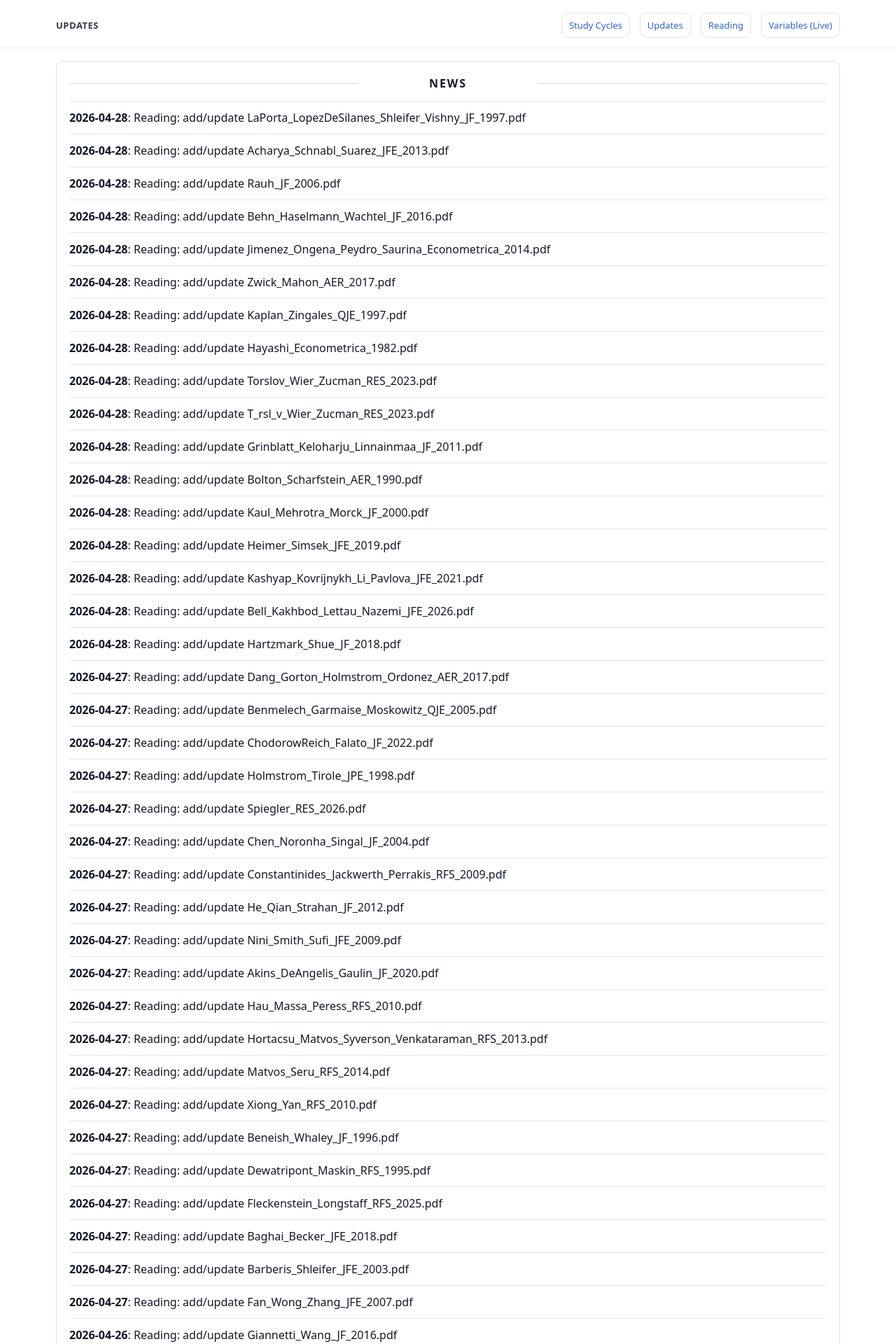
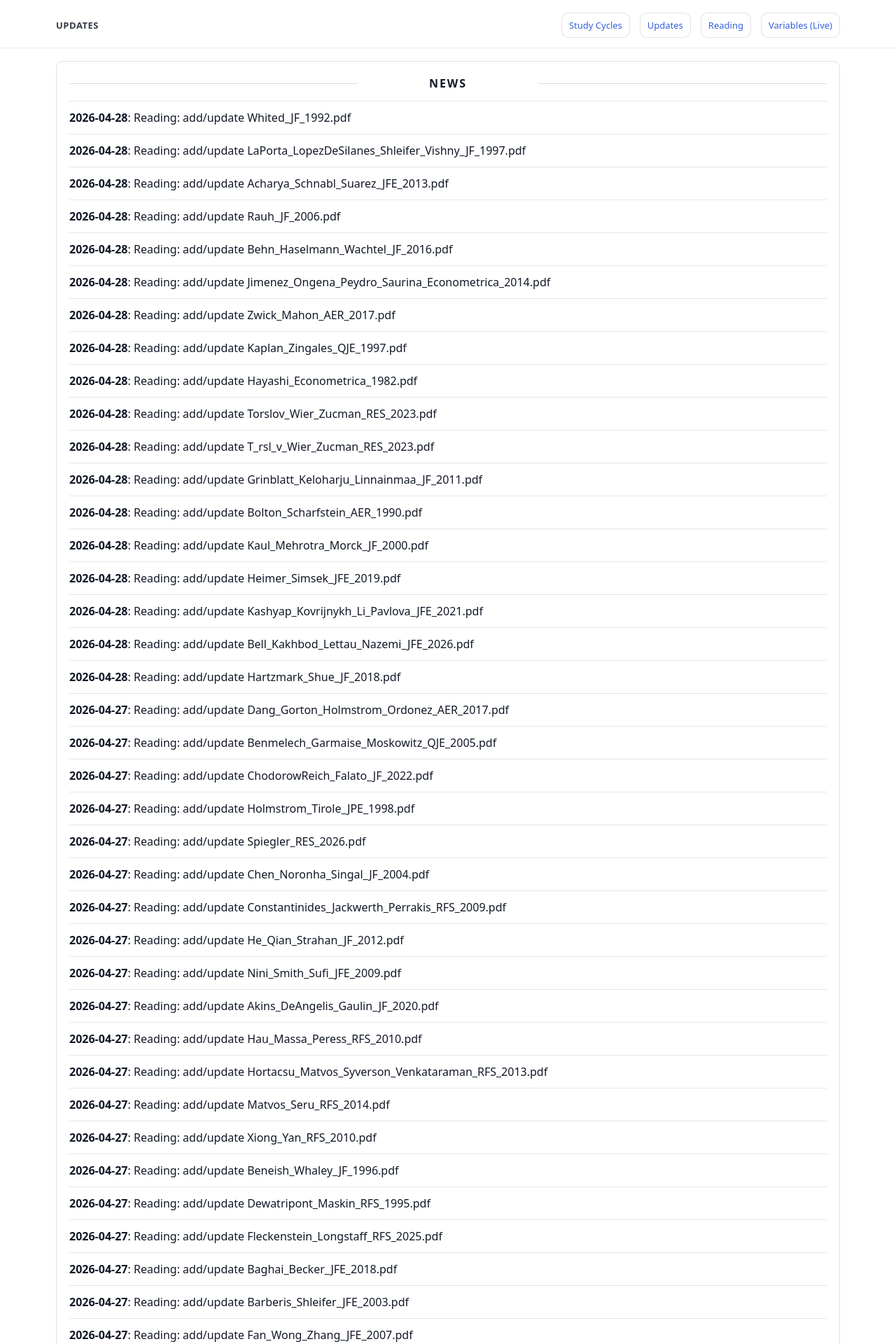
Before and after one commit to yaxinzn/study-archive, a Jekyll site: the page built from updates/index.md, in a window 1280 px wide. Shown: the top 1920 px of the page at 70% size. Built offline with Jekyll 4.4.1, drawn with Linux system fonts in a browser that asks for light colours; some of the changed text lies outside the part shown.

Commit message:
chore: update NEWS feed

```diff
--- a/_data/news.yml
+++ b/_data/news.yml
@@ -1,4 +1,7 @@
 # Auto-generated update history (sorted newest -> oldest). Do not edit manually.
+- ts: "1777371811"
+  date: "2026-04-28"
+  title: "Reading: add/update Whited_JF_1992.pdf"
 - ts: "1777371063"
   date: "2026-04-28"
   title: "Reading: add/update LaPorta_LopezDeSilanes_Shleifer_Vishny_JF_1997.pdf"
```
